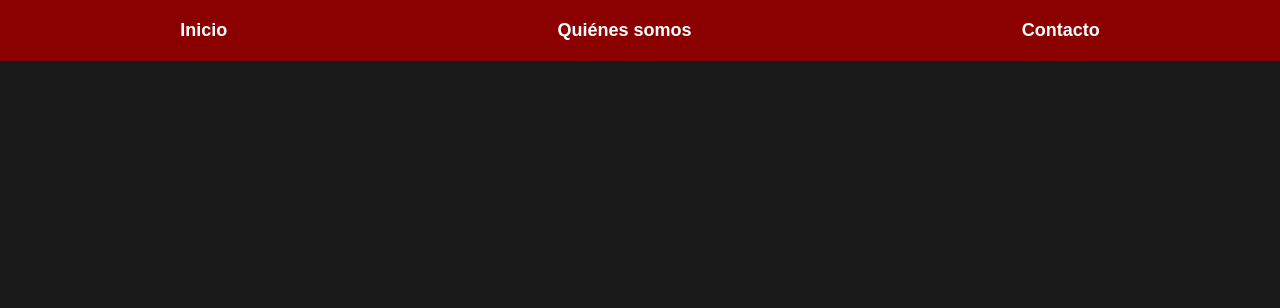
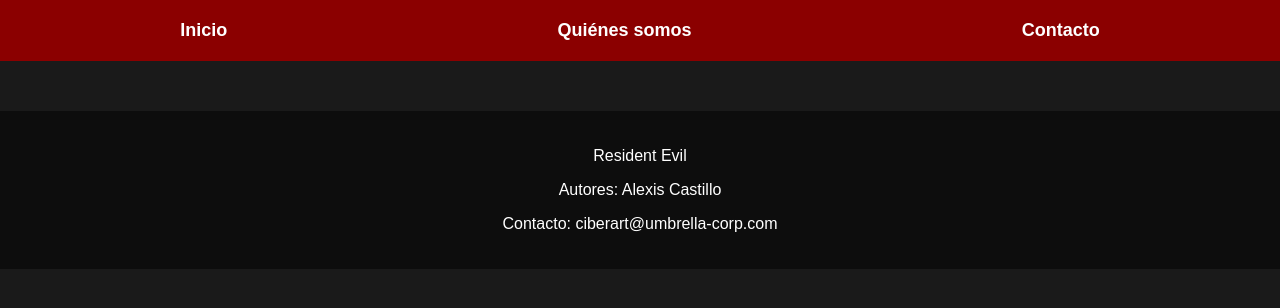
Before and after one commit to Ciberart/Blog, a plain HTML site: page index.html in a window 1280 px wide. Drawn offline with Linux system fonts and the light colour scheme.

Commit message:
Tarea 2: Pie de pagina agregafo

```diff
--- a/index.html
+++ b/index.html
@@ -22,6 +22,11 @@
   page. Try various colors for the theme: dark, light, red, orange, yellow, lime, green,
   teal, blue, blurple, magenta, pink!
   -->
+  <footer class="pie-pagina">
+    <p>Resident Evil</p>
+    <p>Autores: Alexis Castillo</p>
+    <p>Contacto: ciberart@umbrella-corp.com</p>
+  </footer>
   <script src="https://replit.com/public/js/replit-badge-v2.js" theme="dark" position="bottom-right"></script>
 </body>
 
--- a/style.css
+++ b/style.css
@@ -28,3 +28,10 @@
   font-size: 18px;
   padding: 5px 10px;
 }
+.pie-pagina {
+  background-color: #0d0d0d;
+  color: white;
+  text-align: center;
+  padding: 20px;
+  margin-top: 50px;
+}
```
